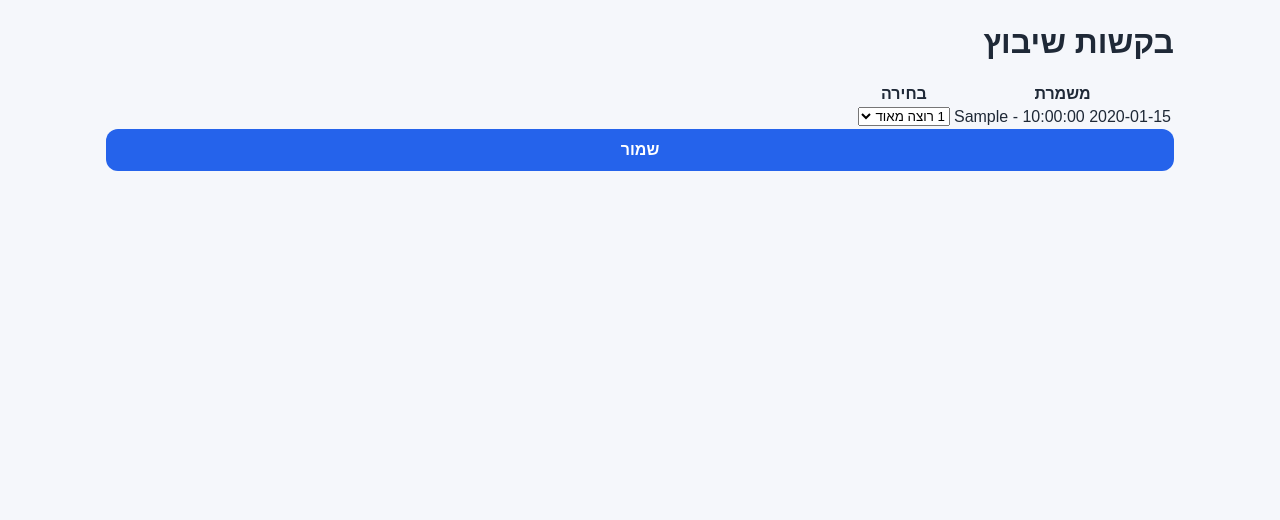
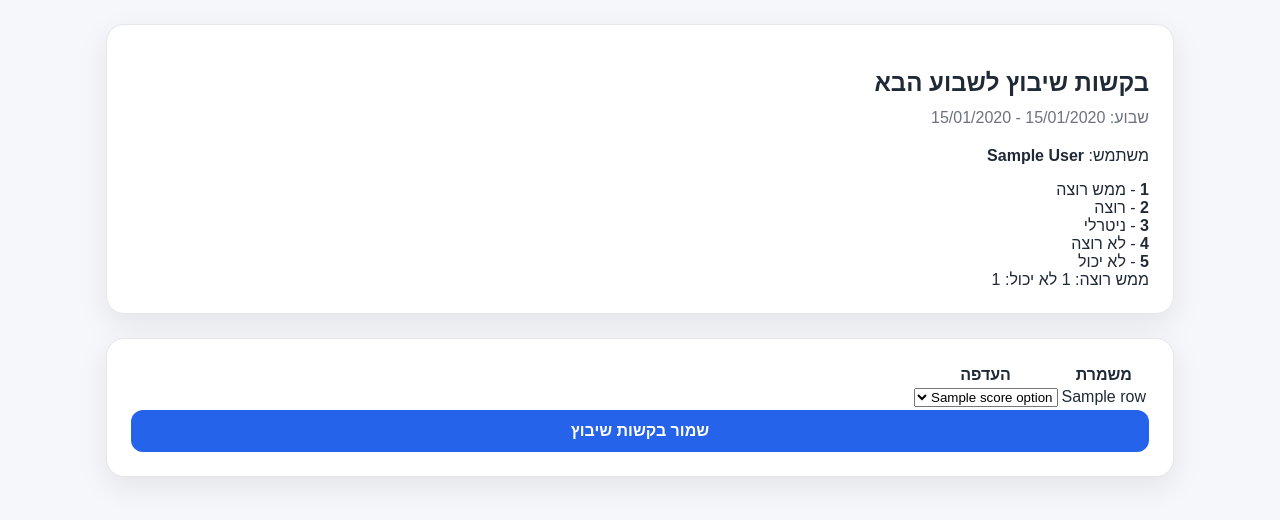
Before and after one commit to haggaikar-maker/shift-system, a FastAPI app: template app/templates/preferences.html in a window 1280 px wide. Shown: the part 51-571 px from the top of the page. Run offline with FastAPI, Linux system fonts and the light colour scheme; the template is opened without the code that fills it: most values are stand-ins (such as "Sample title", 1, 10 or a date in 2020); parts of the project's set-up code (start-up, migrations or seed data) failed here and were passed over.

Commit message:
Update preferences.html

```diff
--- a/app/templates/preferences.html
+++ b/app/templates/preferences.html
@@ -1,29 +1,78 @@
 {% extends "base.html" %}
+
+{% block title %}בקשות שיבוץ{% endblock %}
+
 {% block content %}
+<section class="card">
+    <div class="page-head-row">
+        <div>
+            <h1>בקשות שיבוץ לשבוע הבא</h1>
+            <p class="subtitle">
+                שבוע: {{ week.week_start_date.strftime('%d/%m/%Y') }} - {{ week.week_end_date.strftime('%d/%m/%Y') }}
+            </p>
+            <p>
+                משתמש: <strong>{{ target_user.full_name }}</strong>
+                {% if current_role in ['admin', 'shift_manager'] %}
+                    <span class="muted-inline">({{ target_user.username }})</span>
+                {% endif %}
+            </p>
+        </div>
+        {% if current_role in ['admin', 'shift_manager'] %}
+        <div class="table-actions">
+            <a class="button-link secondary" href="/admin/users/{{ target_user.id }}">כרטיס משתמש</a>
+            <a class="button-link secondary" href="/admin/preferences">חזרה לניהול</a>
+        </div>
+        {% endif %}
+    </div>
 
-<h1>בקשות שיבוץ</h1>
+    {% if success %}
+    <div class="success-box">ההעדפות נשמרו בהצלחה.</div>
+    {% endif %}
 
-<form method="post">
-<table>
-<tr><th>משמרת</th><th>בחירה</th></tr>
+    <div class="legend-grid">
+        <div class="legend-item"><strong>1</strong> - ממש רוצה</div>
+        <div class="legend-item"><strong>2</strong> - רוצה</div>
+        <div class="legend-item"><strong>3</strong> - ניטרלי</div>
+        <div class="legend-item"><strong>4</strong> - לא רוצה</div>
+        <div class="legend-item"><strong>5</strong> - לא יכול</div>
+    </div>
 
-{% for s in shifts %}
+    <div class="info-strip">
+        <span>ממש רוצה: {{ summary_counts[1] }}</span>
+        <span>לא יכול: {{ summary_counts[5] }}</span>
+    </div>
+</section>
+
+<section class="card">
+    <form method="post" action="/preferences{% if current_role in ['admin', 'shift_manager'] %}?user_id={{ target_user.id }}{% endif %}" class="preferences-form">
+        <div class="preferences-table-wrap">
+            <table class="preferences-table">
+                <thead>
                     <tr>
-<td>{{ s.shift_date }} - {{ s.shift_type }}</td>
+                        <th>משמרת</th>
+                        <th>העדפה</th>
+                    </tr>
+                </thead>
+                <tbody>
+                    {% for row in shift_rows %}
+                    <tr>
+                        <td>{{ row.label }}</td>
                         <td>
-<select name="shift_{{ s.id }}">
-<option value="1">1 רוצה מאוד</option>
-<option value="2">2 רוצה</option>
-<option value="3">3 ניטרלי</option>
-<option value="4">4 לא רוצה</option>
-<option value="5">5 לא יכול</option>
+                            <select name="shift_{{ row.id }}">
+                                {% for value, label in score_options %}
+                                <option value="{{ value }}" {% if row.score == value %}selected{% endif %}>{{ label }}</option>
+                                {% endfor %}
                             </select>
                         </td>
                     </tr>
                     {% endfor %}
+                </tbody>
+            </table>
+        </div>
 
-</table>
-<button type="submit">שמור</button>
+        <div class="actions-row">
+            <button type="submit">שמור בקשות שיבוץ</button>
+        </div>
     </form>
-
+</section>
 {% endblock %}
```
Lines whose indentation alone changed are shown as unchanged.
